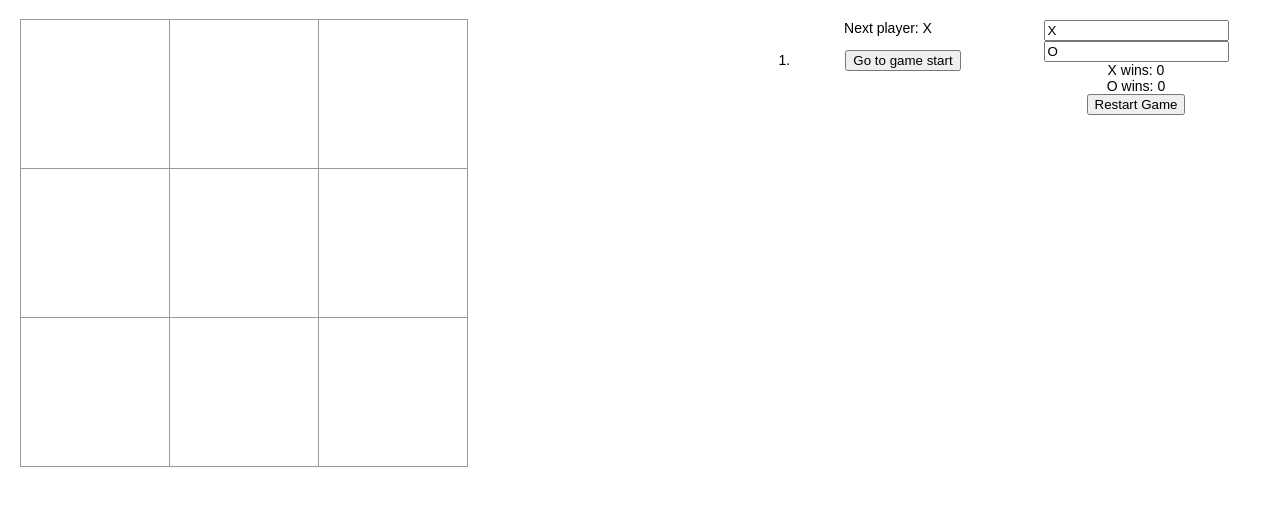
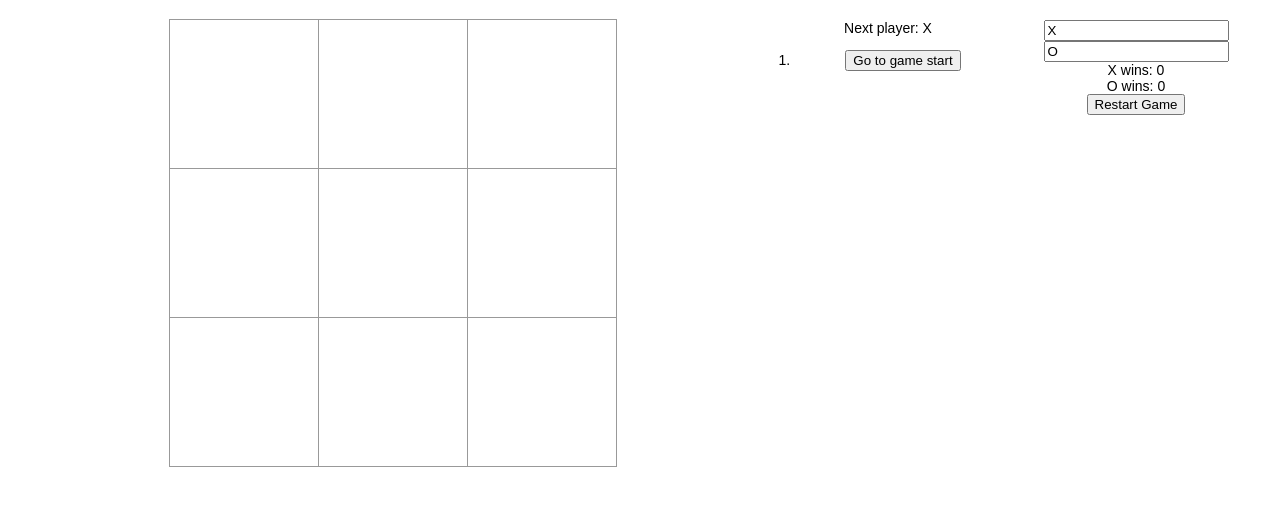
Before and after one commit to lroberts77/tic-tac-toe-2.0, a React (Create React App) app: page / in a window 1280 px wide. Shown: the top 506 px of the page. Built offline with nearby package versions, Linux system fonts and the light colour scheme.

Commit message:
edited game.css

```diff
--- a/src/App/components/Game/Game.css
+++ b/src/App/components/Game/Game.css
@@ -1,5 +1,7 @@
 .game-board {
     width: 60vw;
+    display: flex;
+    justify-content: center;
 }
 
 .game-info {
--- a/src/App/components/Game/Game.jsx
+++ b/src/App/components/Game/Game.jsx
@@ -1,6 +1,6 @@
 import React, { useState } from "react";
 import Board from "../Board/Board";
-import "./Game.css"
+import "./Game.css";
 
 const Game = () => {
   const [gameHistory, setGameHistory] = useState([
```
Also changed, not shown: src/App/App.jsx (+5 -6 lines).
